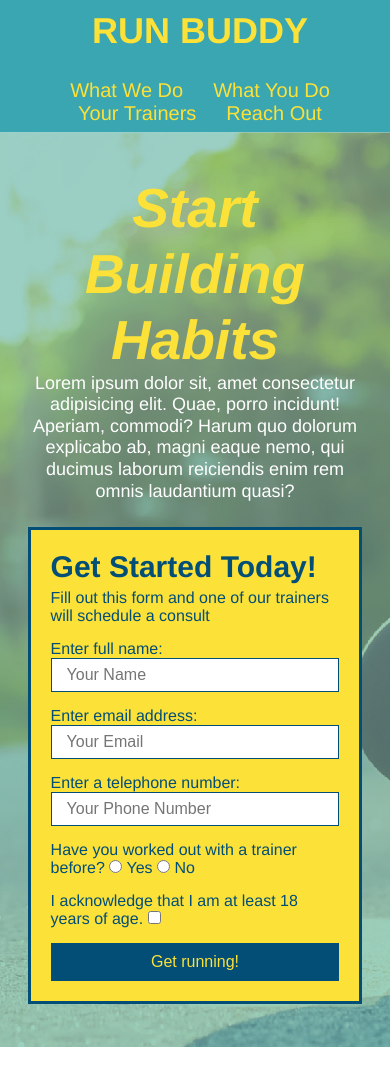
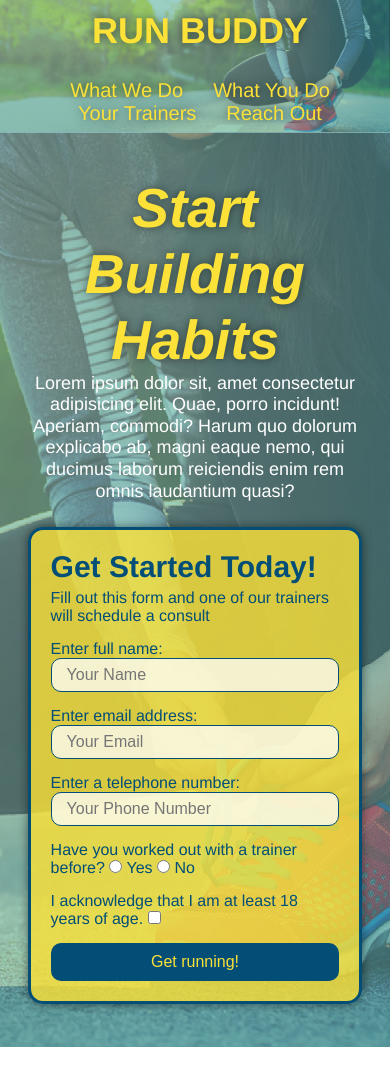
Before and after one commit to lillielovatt/run-buddy, a plain HTML site: page index.html in a window 390 px wide. Shown: the top 1074 px of the page. Drawn offline with Linux system fonts and the light colour scheme.

Commit message:
add more advanced CSS properties, for aesthetics and visual interaction

```diff
--- a/assets/css/style.css
+++ b/assets/css/style.css
@@ -25,12 +25,20 @@ header{
     display:flex;
     justify-content:space-between;
     flex-wrap: wrap;
+    position:-webkit-sticky;
+    position: sticky;
+    top:0;
+    background-image: url("../images/hero-bg.jpg");
+    background-size: cover;
+    background-position: 80%;
+    background-attachment: fixed;
 }
 header h1{
     font-weight: bold;
     font-size: 36px;
     color: #fce138;
     margin:0;
+    text-shadow: 0 0 10px rgba(0, 0, 0, 0.5);
 }
 header a{
     text-decoration: none;
@@ -50,13 +58,21 @@ header nav ul li a{
     padding: 10px 15px;
     font-weight: lighter;
     font-size: 1.55vw;
+    text-shadow: 0 0 10px rgba(0, 0, 0, 0.5);
+}
+header nav ul li a:hover{
+    background-color: #fce138;
+    border-radius: 15px;
+    color:#024e76;
+    text-shadow: none;
 }
 
 /* hero style start */
 .hero{
     background-image: url("../images/hero-bg.jpg");
     background-size: cover;
-    background-position: center;
+    background-position: 80%;
+    background-attachment: fixed;
     display:flex;
     justify-content: center;
     flex-wrap: wrap;
@@ -74,14 +90,17 @@ header nav ul li a{
     font-size: 55px;
     color:#fce138;
     font-style: italic;
+    text-shadow: 0 0 10px rgba(0, 0, 0, 0.5);
 }
 .hero-form{
     color:#024e76;
-    background-color: #fce138;
+    background-color: rgba(252, 225, 56, 0.8);
     padding:20px;
     border: solid 3px #024e76;
     width:40%;
     margin:3.5%;
+    box-shadow: 0 0 10px rgba(0, 0, 0, 0.5);
+    border-radius: 15px;
 }
 .hero-form h3{
     font-size: 30px;
@@ -98,13 +117,23 @@ header nav ul li a{
     font-size:16px;
     width:100%;
     margin-bottom:15px;
+    border-radius: 10px;
+    background-color: rgba(255,255,255,0.75);
 }
-button{
+.form-input:focus{
+    background-color: rgba(255,255,255,1);
+    outline:none;
+}
+.hero-form button{
     background-color: #024e76;
     color:#fce138;
     font-size: 16px;
     padding:10px 20px;
     border:none;
+    border-radius: 10px;
+}
+.hero-form button:hover{
+    background-color: #39a6b2;
 }
 /* hero style end  */
 
@@ -142,12 +171,15 @@ button{
 .step-container{
     margin:50px auto;
     padding-bottom: 50px;
+    border-bottom: 1px solid #39a6b2;
     width:80%;
-    border-bottom: 1px solid #39a6b2;
     display:flex;
     flex-wrap: wrap;
     align-items: center;
     justify-content:space-between;
+}
+.step-container:last-child{
+    border-bottom: none;
 }
 .step-info{
     display:flex;
@@ -267,6 +299,12 @@ button{
     width:100%;
     margin-bottom: 15px;
     margin-top:5px;
+    border-radius: 10px;
+    background-color: rgba(255,255,255,0.75);
+}
+.contact-form input:focus, .contact-form textarea:focus{
+    background-color: rgba(255,255,255,1);
+    outline: none;
 }
 .contact-form button{
     width:100%;
@@ -276,6 +314,11 @@ button{
     text-align: center;
     padding:15px 0;
     font-size:16px;
+    border-radius: 10px;
+}
+.contact-form button:hover{
+    color:#fce138;
+    background: #39a6b2;
 }
 
 /* footer section */
@@ -305,6 +348,7 @@ footer a{
     header{
         padding-bottom:0;
         justify-content: center;
+        position:relative;
     }
     header h1{
         width:100%;
```
